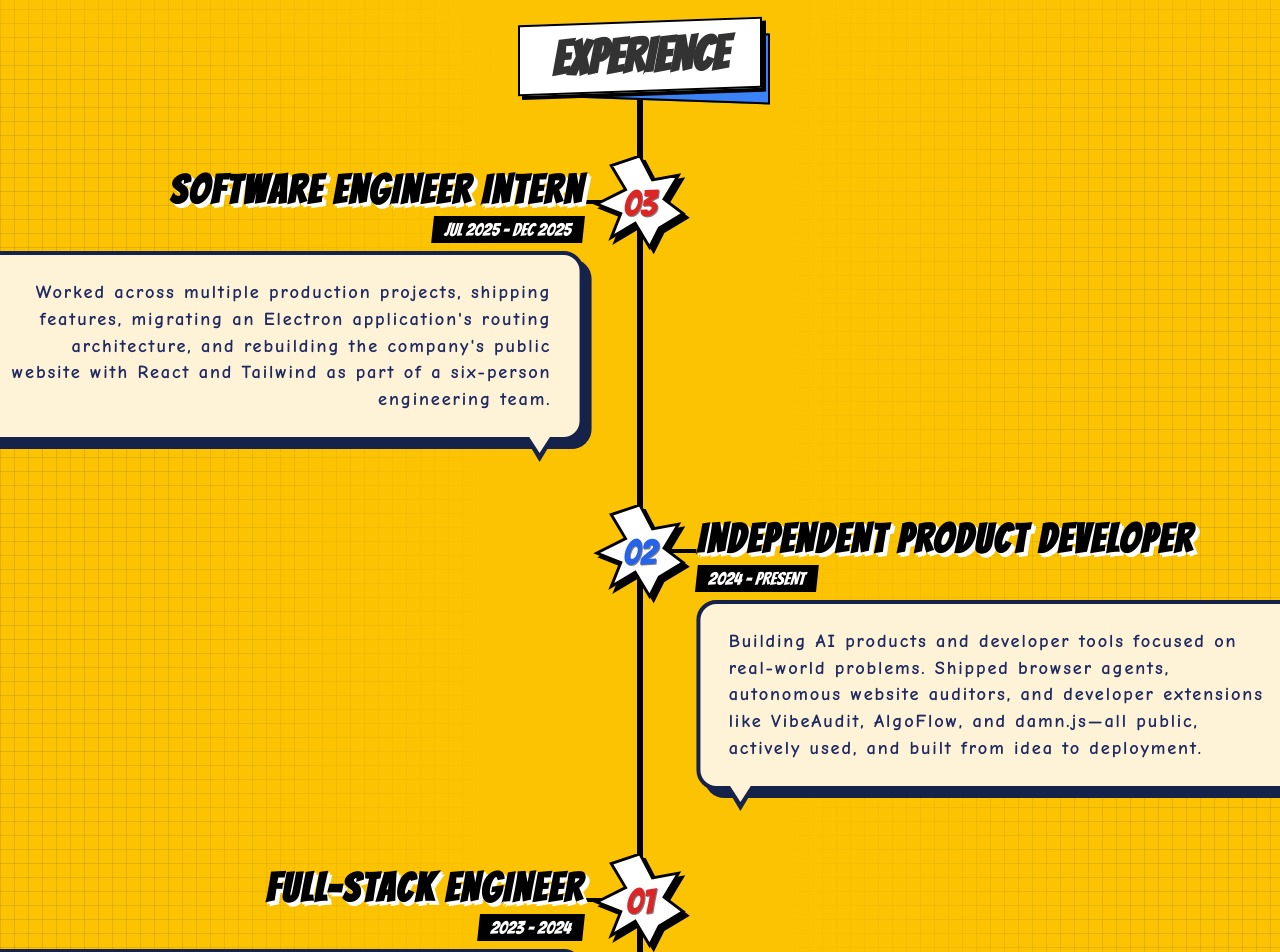
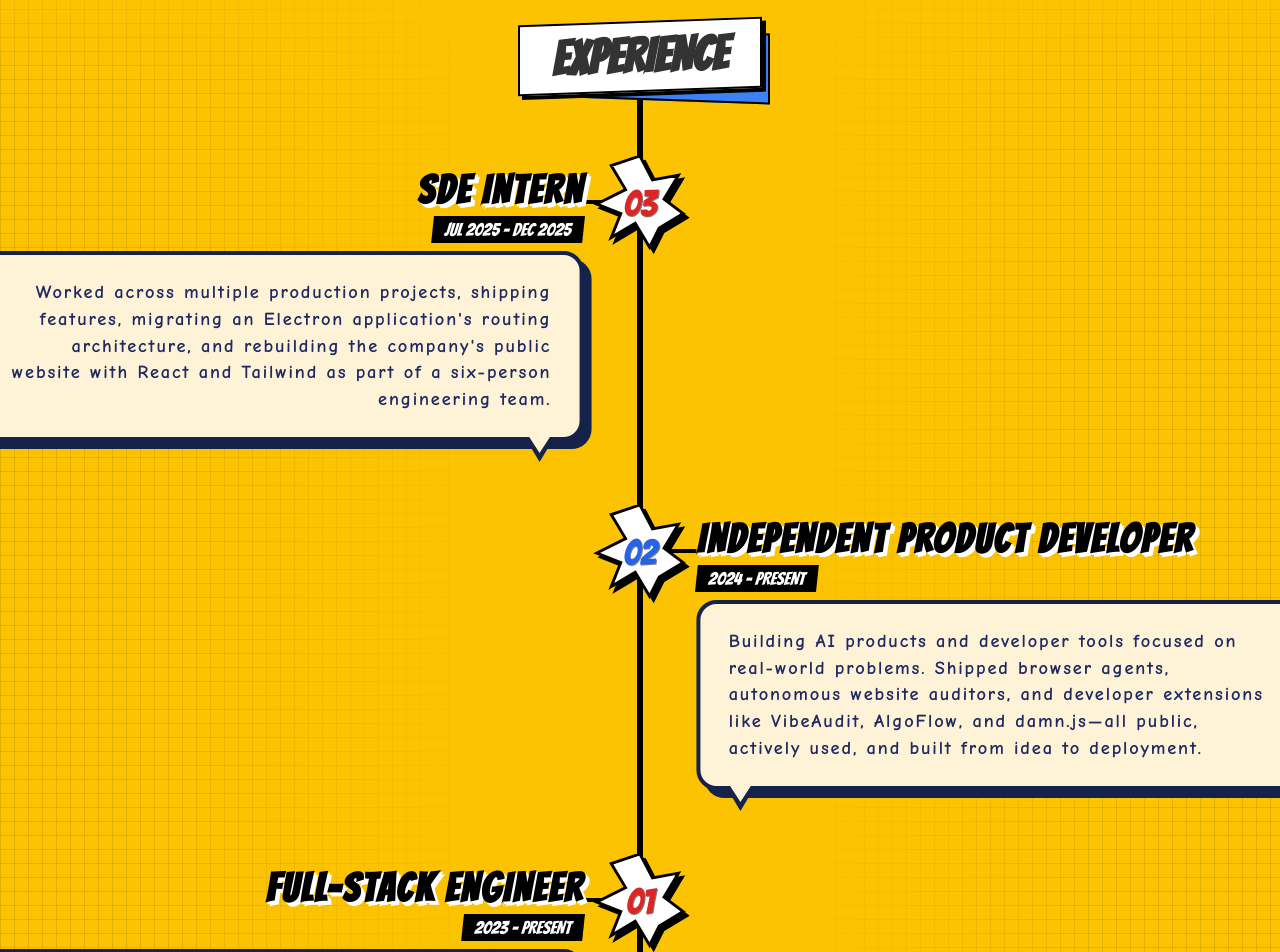
Before and after one commit to AnanthuNarashimman/Web-Slinger, a React (Vite) app: page / in a window 1280 px wide. Shown: the part 2957-3909 px from the top of the page. Built offline with nearby package versions, Linux system fonts and the light colour scheme; a web font is replaced by a local one.

Commit message:
Timeline changed

```diff
--- a/src/Components/ComicTimeline.jsx
+++ b/src/Components/ComicTimeline.jsx
@@ -5,7 +5,7 @@ const ComicTimeline = () => {
     {
       number: '03',
       date: 'JUL 2025 – DEC 2025',
-      title: 'SOFTWARE ENGINEER INTERN',
+      title: 'SDE INTERN',
       description: "Worked across multiple production projects, shipping features, migrating an Electron application's routing architecture, and rebuilding the company's public website with React and Tailwind as part of a six-person engineering team.",
       align: 'left'
     },
@@ -18,7 +18,7 @@ const ComicTimeline = () => {
     },
     {
       number: '01',
-      date: '2023 – 2024',
+      date: '2023 – PRESENT',
       title: 'FULL-STACK ENGINEER',
       description: 'Started from scratch and learned by building. Shipped CRMs, coding platforms, and full-stack web applications with React, Node.js, and Flask instead of spending months following tutorials.',
       align: 'left'
```
